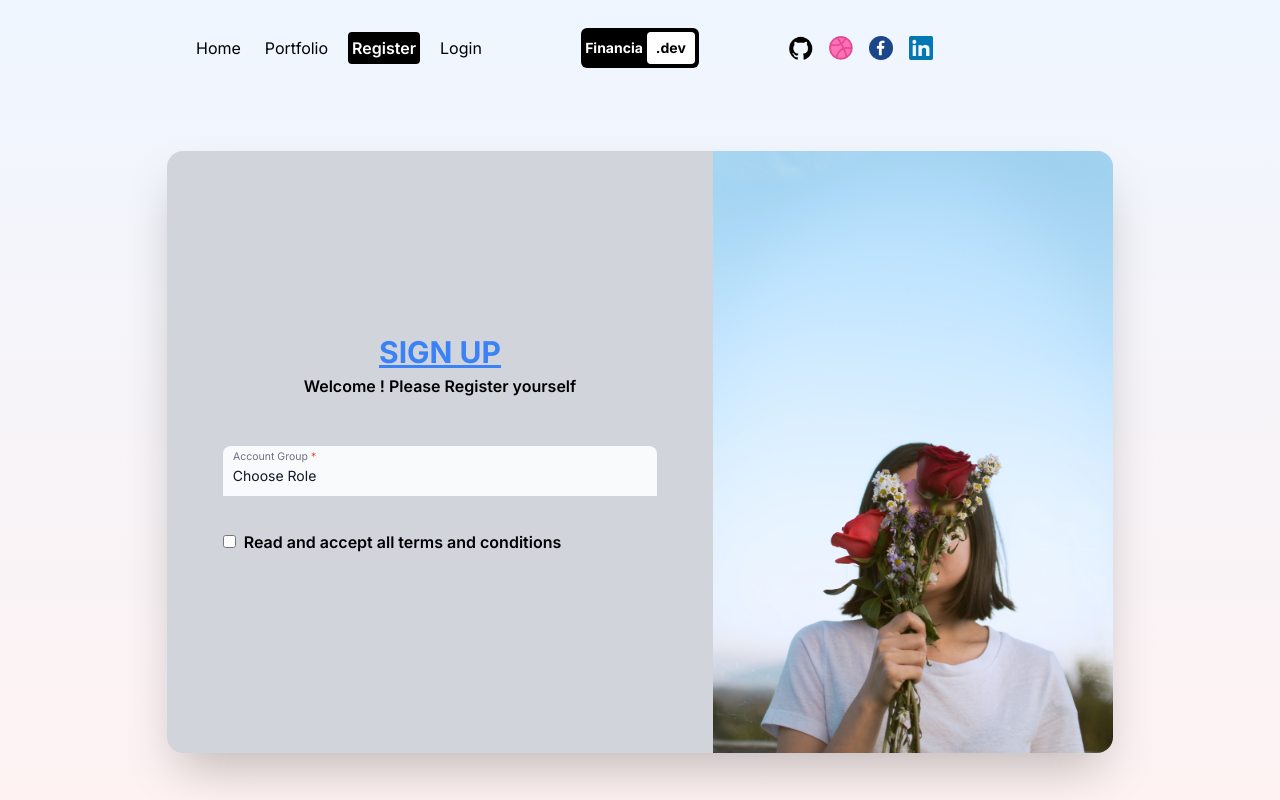
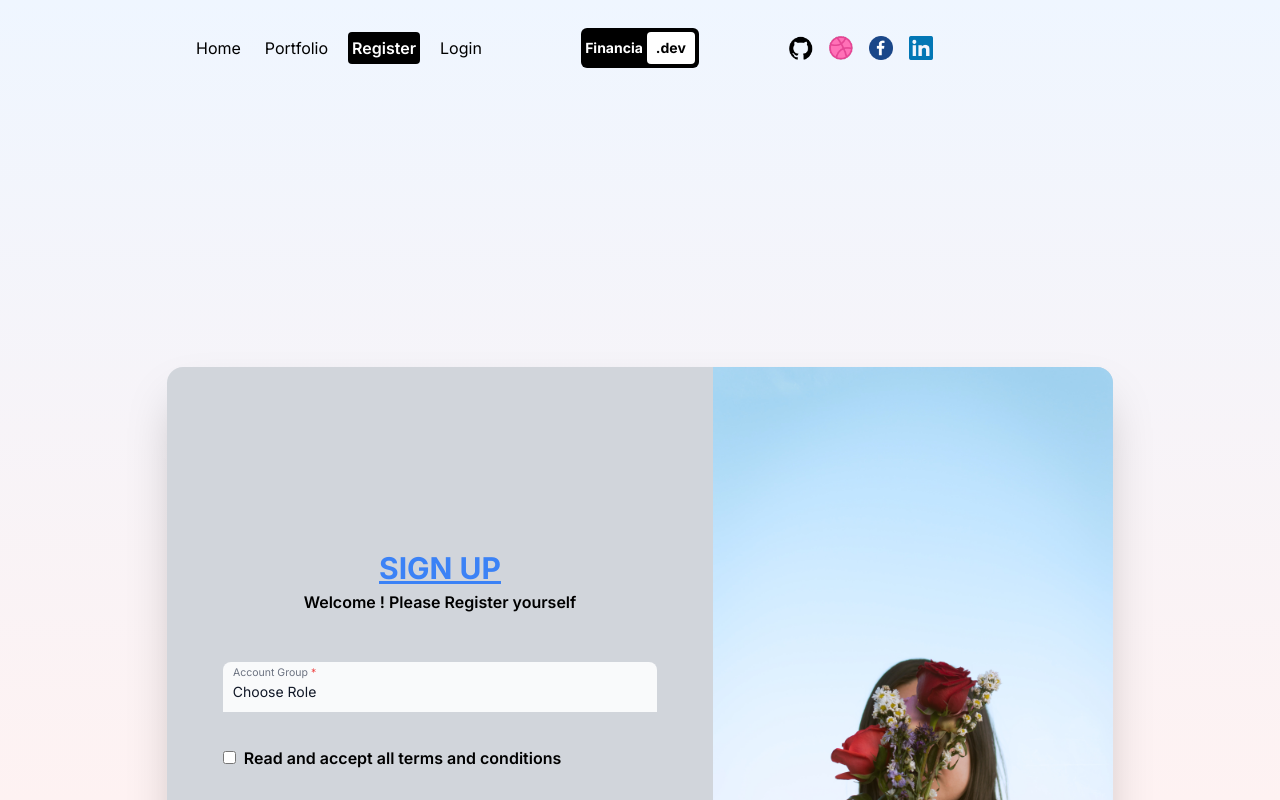
Before and after one commit to Anirban007-jpg/FinancialWebsiteFrontend, a Next.js app: page /register in a window 1280 px wide. Built offline with nearby package versions, Linux system fonts and the light colour scheme.

Commit message:
Closes #2

```diff
--- a/src/app/components/LoginComponent.jsx
+++ b/src/app/components/LoginComponent.jsx
@@ -4,8 +4,10 @@ import { motion } from 'framer-motion'
 
 const LoginComponent = () => {
   return (
-    <motion.div className="h-full" initial={{y:"-200vh"}} animate={{y:"0%"}} transition={{duration: 1}}>
-        <div>LoginComponent</div>
+    <motion.div className="h-[110vh] mt-6 overflow-hidden" initial={{y:"-200vh"}} animate={{y:"0%"}} transition={{duration: 1}}>
+        <section>
+          Hello
+        </section>
     </motion.div>
   )
 }
--- a/src/app/components/MyWorksComponenet.jsx
+++ b/src/app/components/MyWorksComponenet.jsx
@@ -10,7 +10,7 @@ const items = [
       color: "from-red-300 to-blue-300",
       title: "MultiBlogging Website",
       desc: "This is a multiBlogging website built using mongodb,framer motion , taiwncss and nextjs with nodejs and expressjs with authentication and authorisation.",
-      img: "https://images.pexels.com/photos/18073372/pexels-photo-18073372/free-photo-of-young-man-sitting-in-a-car-on-a-night-street.jpeg?auto=compress&cs=tinysrgb&w=1600&lazy=load",
+      img: "https://images.pexels.com/photos/262508/pexels-photo-262508.jpeg?auto=compress&cs=tinysrgb&w=1260&h=750&dpr=1",
       link: "https://seoblog-three.vercel.app/",
     },
     {
@@ -18,7 +18,7 @@ const items = [
         color: "from-green-300 to-yellow-300",
         title: "React Social Media Website",
         desc: "This is a Social media website built using MERN stack.",
-        img: "https://images.pexels.com/photos/18073372/pexels-photo-18073372/free-photo-of-young-man-sitting-in-a-car-on-a-night-street.jpeg?auto=compress&cs=tinysrgb&w=1600&lazy=load",
+        img: "https://images.pexels.com/photos/607812/pexels-photo-607812.jpeg?auto=compress&cs=tinysrgb&w=1260&h=750&dpr=1",
         link: "https://social-media-network-100.vercel.app/",
     },
 
--- a/src/app/components/RegisterComponent.jsx
+++ b/src/app/components/RegisterComponent.jsx
@@ -100,10 +100,10 @@ const RegisterComponent = () => {
   }
 
   return (
-    <motion.div className="h-full w-full" initial={{y:"-200vh"}} animate={{y:"0%"}} transition={{duration: 1}}>
+    <motion.div className="h-full smm:h-[140vh] mdd:h-[140vh] w-full " initial={{y:"-200vh"}} animate={{y:"0%"}} transition={{duration: 1}}>
       <div className="flex items-center justify-center h-full overflow-scroll">
         {/* <div className='sm:pt-30'></div> */}
-        <form className='relative flex flex-col m-6 space-y-8 bg-gray-300 shadow-2xl sm:mt-20 lg:mt-8 md:mt-[550px] rounded-2xl md:flex-row md:space-y-0' onSubmit={handleSubmit}>
+        <form className='relative flex flex-col m-6 space-y-8 bg-gray-300 shadow-2xl smm:mt-8  mdd:mt-12 rounded-2xl md:flex-row md:space-y-0' onSubmit={handleSubmit}>
           <div className='flex flex-col justify-center p-8 md:p-14'>
             <span className='mb-1 text-3xl font-bold text-center underline uppercase text-blue-500'>Sign up</span>
             <span className='mb-8 text-center text-black font-semibold'>Welcome ! Please Register yourself</span>
--- a/src/app/components/TransitionProvider.jsx
+++ b/src/app/components/TransitionProvider.jsx
@@ -9,7 +9,7 @@ const TransitionProvider = ({children}) => {
     const pathname = usePathname();
   return (
     <AnimatePresence mode='wait'>
-        <div key={pathname} className="w-screen h-screen bg-gradient-to-b from-blue-50 to-red-50">
+        <div key={pathname} className="w-screen h-screen overflow-scroll bg-gradient-to-b from-blue-50 to-red-50">
           <motion.div className='h-screen w-screen fixed bg-black rounded-b-[100px] z-40' animate={{height:"0vh"}} exit={{height:"100vh"}} transition={{duration: 0.5, ease:"easeOut"}}/>
           <motion.div className='fixed m-auto top-0 bottom-0 left-0 right-0 text-white text-8xl cursor-default z-50 h-fit w-fit' initial={{opacity: 1}} animate={{opacity:0}} exit={{opacity:0}} transition={{duration: 0.8, ease:"easeOut"}}>{pathname.substring(1)}</motion.div>
           <motion.div className='h-screen w-screen fixed bg-black rounded-t-[100px] bottom-0 z-30' initial={{height:"100vh"}} animate={{height:"0vh", transition:{delay:0.5}}} />
--- a/tailwind.config.js
+++ b/tailwind.config.js
@@ -6,6 +6,32 @@ module.exports = {
     "./src/app/**/*.{js,ts,jsx,tsx,mdx}",
   ],
   theme: {
+    screens: {
+      'smm': '320px',
+      // => @media (min-width: 640px) { ... }
+
+      'sm': '640px',
+      // => @media (min-width: 640px) { ... }
+
+      'md': '768px',
+      // => @media (min-width: 768px) { ... }
+
+      'lg': '1024px',
+      // => @media (min-width: 1024px) { ... }
+
+
+      'mdd': '375px',
+      // => @media (min-width: 768px) { ... }
+
+      'lgm': '425px',
+      // => @media (min-width: 1024px) { ... }
+
+      'xl': '1280px',
+      // => @media (min-width: 1280px) { ... }
+
+      '2xl': '1536px',
+      // => @media (min-width: 1536px) { ... }
+    },
     extend: {
       backgroundImage: {
         "gradient-radial": "radial-gradient(var(--tw-gradient-stops))",
```
